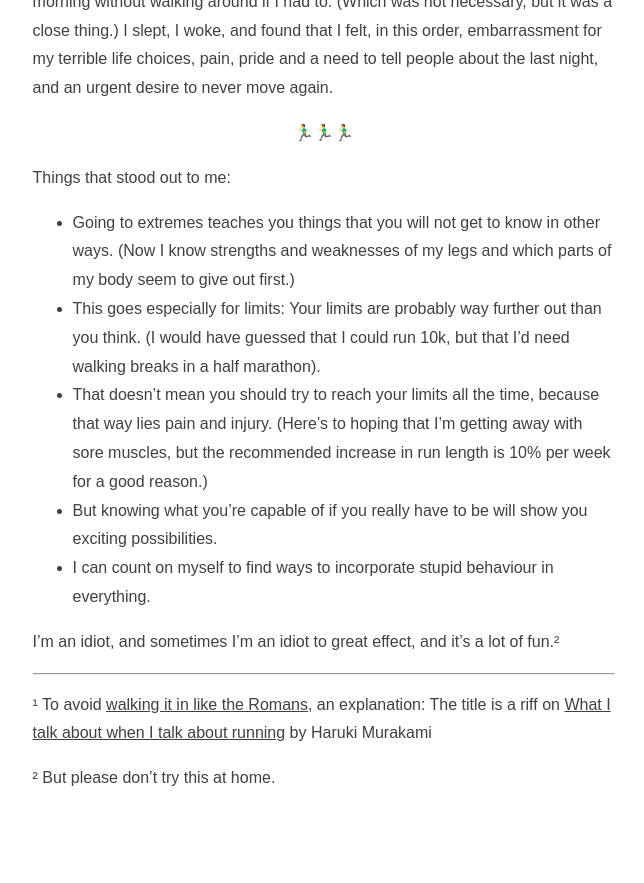
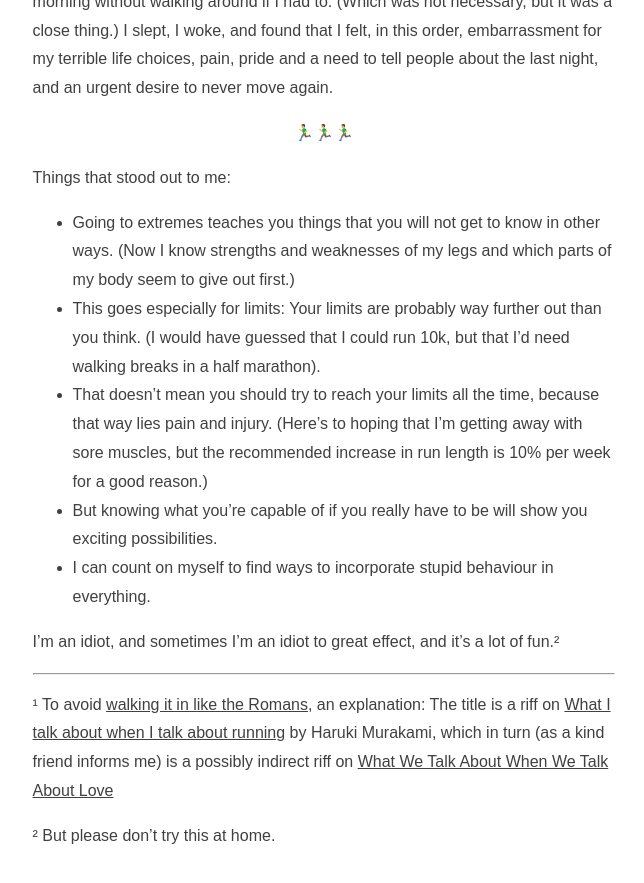
Before and after one commit to rixx/ramble, a Jekyll site: the page built from _posts/2020-05-28-what-i-write-about-when-i-write-about-running.md, in a window 1280 px wide and 900 px high, scrolled down 2044 px. Shown: the top 883 px of the window, without its empty margins (316-960 px from the left). Built offline with Jekyll 4.4.1, drawn with Linux system fonts in a browser that asks for light colours; before the commit the page ends 2887 px from its top, so only the background shows below that.

Commit message:
Moar info

```diff
--- a/_posts/2020-05-28-what-i-write-about-when-i-write-about-running.md
+++ b/_posts/2020-05-28-what-i-write-about-when-i-write-about-running.md
@@ -78,6 +78,8 @@ I'm an idiot, and sometimes I'm an idiot to great effect, and it's a lot of fun.
 
 ¹ To avoid [walking it in like the
 Romans](https://medium.com/@garius/the-problem-with-the-romans-is-they-always-try-to-walk-it-in-65a961e59648), an
-explanation: The title is a riff on [What I talk about when I talk about running]() by Haruki Murakami
+explanation: The title is a riff on [What I talk about when I talk about running]() by Haruki Murakami, which in turn
+(as a kind friend informs me) is a possibly indirect riff on [What We Talk About When We Talk About
+Love](https://en.wikipedia.org/wiki/What_We_Talk_About_When_We_Talk_About_Love)
 
 ² But please don't try this at home.
```
